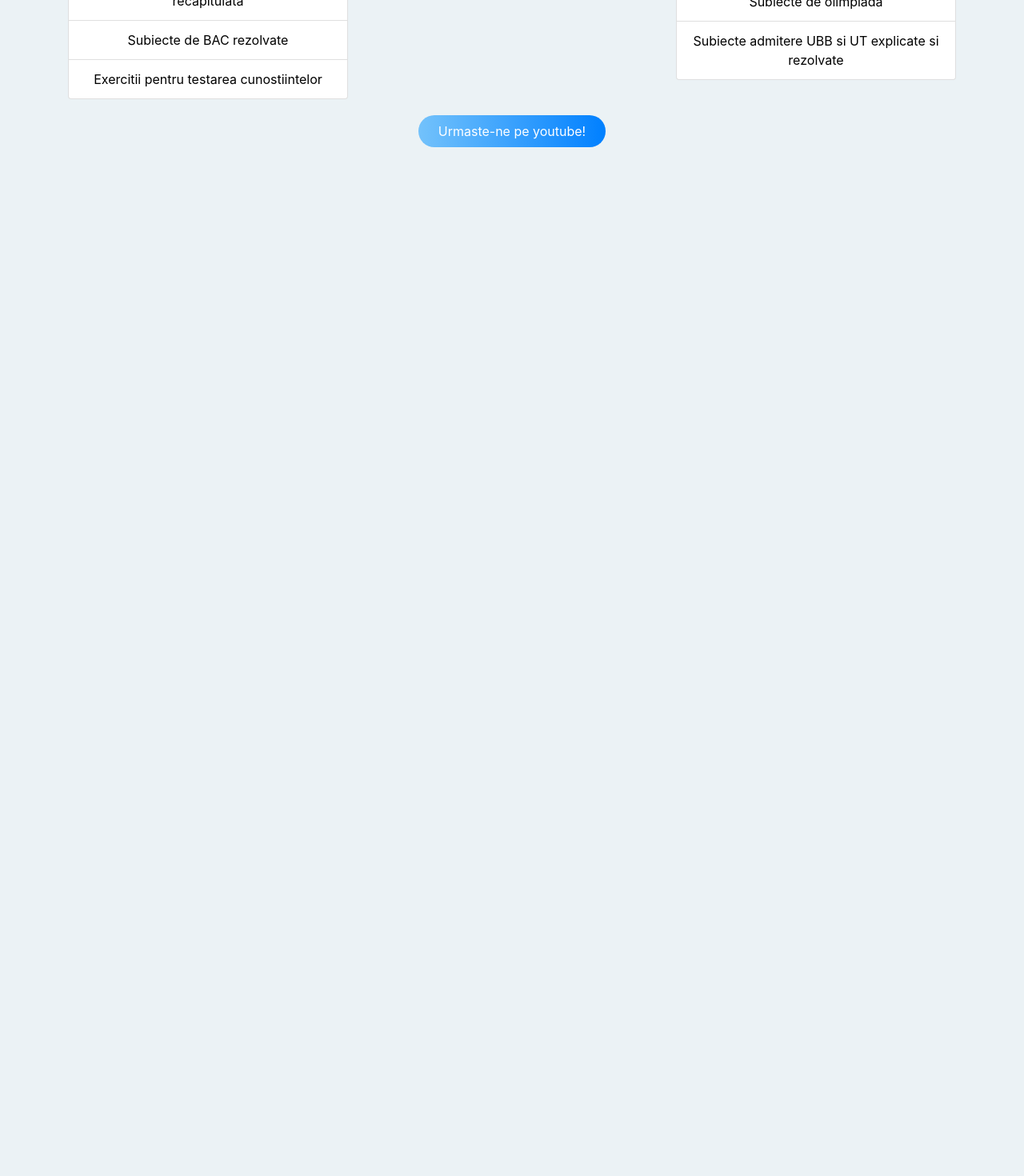
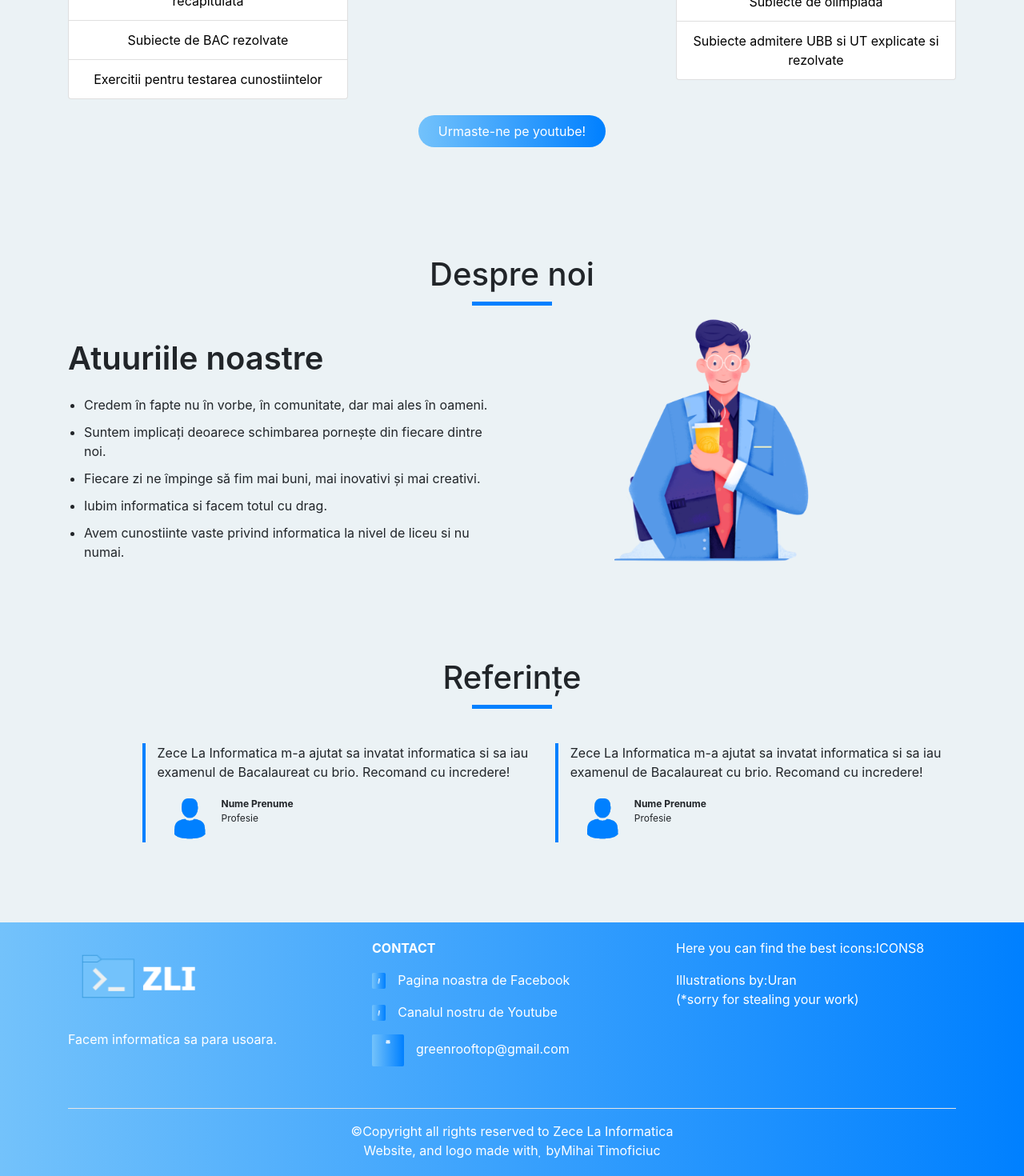
Before and after one commit to MTimo27/Zece-La-Informatica---REACT-, a React (Create React App) app: page / in a window 1280 px wide. Shown: the part 1053-2523 px from the top of the page at 80% size. Before the commit the page ends 1317 px from the top, so only its background shows below. Built offline with nearby package versions, Linux system fonts and the light colour scheme.

Commit message:
Added the AboutUs, Testimonials and Footer components

```diff
--- a/package.json
+++ b/package.json
@@ -3,6 +3,9 @@
   "version": "0.1.0",
   "private": true,
   "dependencies": {
+    "@fortawesome/fontawesome-svg-core": "^1.2.29",
+    "@fortawesome/free-solid-svg-icons": "^5.13.1",
+    "@fortawesome/react-fontawesome": "^0.1.11",
     "@testing-library/jest-dom": "^4.2.4",
     "@testing-library/react": "^9.5.0",
     "@testing-library/user-event": "^7.2.1",
--- a/src/App.jsx
+++ b/src/App.jsx
@@ -1,8 +1,11 @@
 import React from 'react';
+import './App.css';
 import Heading from './components/common/Heading';
 import Banner from './components/common/Banner';
 import Services from './components/common/Services';
-import './App.css';
+import AboutUs from './components/common/AboutUs';
+import Testimonials from './components/common/Testimonials';
+import Footer from './components/common/Footer';
 
 function App() {
   return (
@@ -10,6 +13,9 @@ function App() {
       <Heading />
       <Banner />
       <Services />
+      <AboutUs />
+      <Testimonials />
+      <Footer />
     </React.Fragment>
   );
 }
--- /dev/null
+++ b/src/components/common/AboutUs.jsx
@@ -0,0 +1,49 @@
+import React from 'react';
+import './styles/AboutUs.css';
+
+function AboutUs() {
+  return (
+    <React.Fragment>
+      <section id="about-us">
+        <div class="container">
+          <h1 class="title text-center">Despre noi</h1>
+
+          <div class="row">
+            <div class="col-md-6 about-us">
+              <p class="about-title">Atuuriile noastre</p>
+              <ul>
+                <li>
+                  Credem în fapte nu în vorbe, în comunitate, dar mai ales în
+                  oameni.
+                </li>
+                <li>
+                  Suntem implicați deoarece schimbarea pornește din fiecare
+                  dintre noi.
+                </li>
+                <li>
+                  Fiecare zi ne împinge să fim mai buni, mai inovativi și mai
+                  creativi.
+                </li>
+                <li>Iubim informatica si facem totul cu drag.</li>
+                <li>
+                  Avem cunostiinte vaste privind informatica la nivel de liceu
+                  si nu numai.
+                </li>
+              </ul>
+            </div>
+
+            <div class="col-md-6">
+              <img
+                src="img/Despre noi Zece La Informatica.png"
+                alt=""
+                class="img-fluid"
+              />
+            </div>
+          </div>
+        </div>
+      </section>
+    </React.Fragment>
+  );
+}
+
+export default AboutUs;
--- /dev/null
+++ b/src/components/common/Footer.jsx
@@ -0,0 +1,69 @@
+import React from 'react';
+import './styles/Footer.css';
+
+function Footer() {
+  return (
+    <React.Fragment>
+      <section id="footer">
+        <div className="container">
+          <div className="row">
+            <div className="col-md-4 footer-box">
+              <img src="img/Logo Zece La Informatica.png" alt="" />
+              <p>Facem informatica sa para usoara.</p>
+            </div>
+
+            <div className="col-md-4 footer-box">
+              <p>
+                <b>CONTACT</b>
+              </p>
+              <a target="blank" href="#">
+                <p>
+                  <i className="fab fa-facebook-square icons"></i>Pagina noastra
+                  de Facebook
+                </p>
+              </a>
+              <a target="blank" href="#">
+                <p>
+                  <i className="fab fa-youtube icons"></i>Canalul nostru de
+                  Youtube
+                </p>
+              </a>
+              <p>
+                <i className="fa fa-envelope icons"></i>greenrooftop@gmail.com
+              </p>
+            </div>
+
+            <div className="col-md-4 footer-box">
+              <p>
+                Here you can find the best icons:
+                <a target="blank" href="https://icons8.com/">
+                  ICONS8
+                </a>
+              </p>
+              <p>
+                Illustrations by:
+                <a target="blank" href="https://dribbble.com/urancd">
+                  Uran
+                </a>
+                <br />
+                (*sorry for stealing your work)
+              </p>
+            </div>
+          </div>
+
+          <hr />
+          <p className="copyright">
+            &copy;Copyright all rights reserved to Zece La Informatica <br />
+            Website, and logo made with
+            <i className="fas fa-heart"></i> by
+            <a target="blank" href="https://github.com/MTimo27">
+              Mihai Timoficiuc
+            </a>
+          </p>
+        </div>
+      </section>
+    </React.Fragment>
+  );
+}
+
+export default Footer;
--- /dev/null
+++ b/src/components/common/Testimonials.jsx
@@ -0,0 +1,48 @@
+import React from 'react';
+import './styles/Testimonials.css';
+
+function Testimonials() {
+  return (
+    <React.Fragment>
+      <section id="testimonials">
+        <div className="container">
+          <h1 className="title text-center">Referințe</h1>
+
+          <div className="row offset-1">
+            <div className="col-md-6 testimonials">
+              <p>
+                Zece La Informatica m-a ajutat sa invatat informatica si sa iau
+                examenul de Bacalaureat cu brio. Recomand cu incredere!
+              </p>
+
+              <img src="img/User Zece La Informatica.png" alt="" />
+
+              <p className="user-details">
+                <b>Nume Prenume</b>
+                <br />
+                Profesie
+              </p>
+            </div>
+
+            <div className="col-md-6 testimonials">
+              <p>
+                Zece La Informatica m-a ajutat sa invatat informatica si sa iau
+                examenul de Bacalaureat cu brio. Recomand cu incredere!
+              </p>
+
+              <img src="img/User Zece La Informatica.png" alt="" />
+
+              <p className="user-details">
+                <b>Nume Prenume</b>
+                <br />
+                Profesie
+              </p>
+            </div>
+          </div>
+        </div>
+      </section>
+    </React.Fragment>
+  );
+}
+
+export default Testimonials;
--- /dev/null
+++ b/src/components/common/styles/AboutUs.css
@@ -0,0 +1,30 @@
+#about-us {
+  padding-bottom: 50px;
+  padding-top: 50px;
+}
+
+.about-title {
+  font-size: 40px;
+  font-weight: 600;
+  margin-top: 8%;
+}
+
+#about-us ul li {
+  margin: 10px 0;
+}
+
+#about-us ul {
+  margin-left: 20px;
+}
+
+@media (max-width: 767px) {
+  .about-title {
+    font-size: 25px;
+    margin-top: 10%;
+  }
+
+  #about-us {
+    padding-bottom: 20px;
+    padding-top: 20px;
+  }
+}
--- /dev/null
+++ b/src/components/common/styles/Footer.css
@@ -0,0 +1,70 @@
+#footer {
+  background-image: linear-gradient(to right, #73c2fb 0%, #0080ff 100%);
+  color: #fff;
+}
+
+.footer-box {
+  padding: 20px;
+}
+
+.footer-box img {
+  width: 200px;
+  margin-bottom: 20px;
+}
+
+.footer-box .icons {
+  margin-right: 15px;
+  font-size: 5px;
+  height: 40px;
+  width: 40px;
+  text-align: center;
+  padding: 7px;
+  border-radius: 2px;
+  background-image: linear-gradient(to right, #73c2fb 0%, #0080ff 100%);
+  vertical-align: middle;
+}
+
+.footer-box .form-control {
+  box-shadow: none !important;
+  border: none;
+  border-radius: 0;
+  margin-top: 25px;
+  max-width: 250px;
+}
+
+.footer-box .btn-primary {
+  box-shadow: none !important;
+  border: none;
+  border-radius: 0;
+  margin-top: 30px;
+  background-image: linear-gradient(to right, #6a11cb 0%, #2575fc 100%);
+}
+
+.footer-box a {
+  color: #fff !important;
+}
+
+.footer-box a:hover {
+  color: #fff !important;
+  text-decoration: none;
+}
+
+hr {
+  background-color: #fff;
+}
+
+.copyright {
+  margin-bottom: 0;
+  padding-bottom: 20px;
+  text-align: center;
+}
+
+.copyright a {
+  text-decoration: none;
+  color: #fff;
+}
+
+.copyright a:hover {
+  text-decoration: none;
+  color: #fff;
+}
--- /dev/null
+++ b/src/components/common/styles/Testimonials.css
@@ -0,0 +1,21 @@
+#testimonials {
+  margin: 50px 0;
+}
+
+.testimonials {
+  border-left: 4px solid #0080ff;
+  margin-top: 50px;
+  margin-bottom: 50px;
+}
+
+.testimonials img {
+  height: 60px;
+  width: 60px;
+  border-radius: 50%;
+  margin: 0 10px;
+}
+
+.user-details {
+  display: inline-block;
+  font-size: 12px;
+}
```
Also changed, not shown: 1 other file (tests, documents, lock files or other folders).
